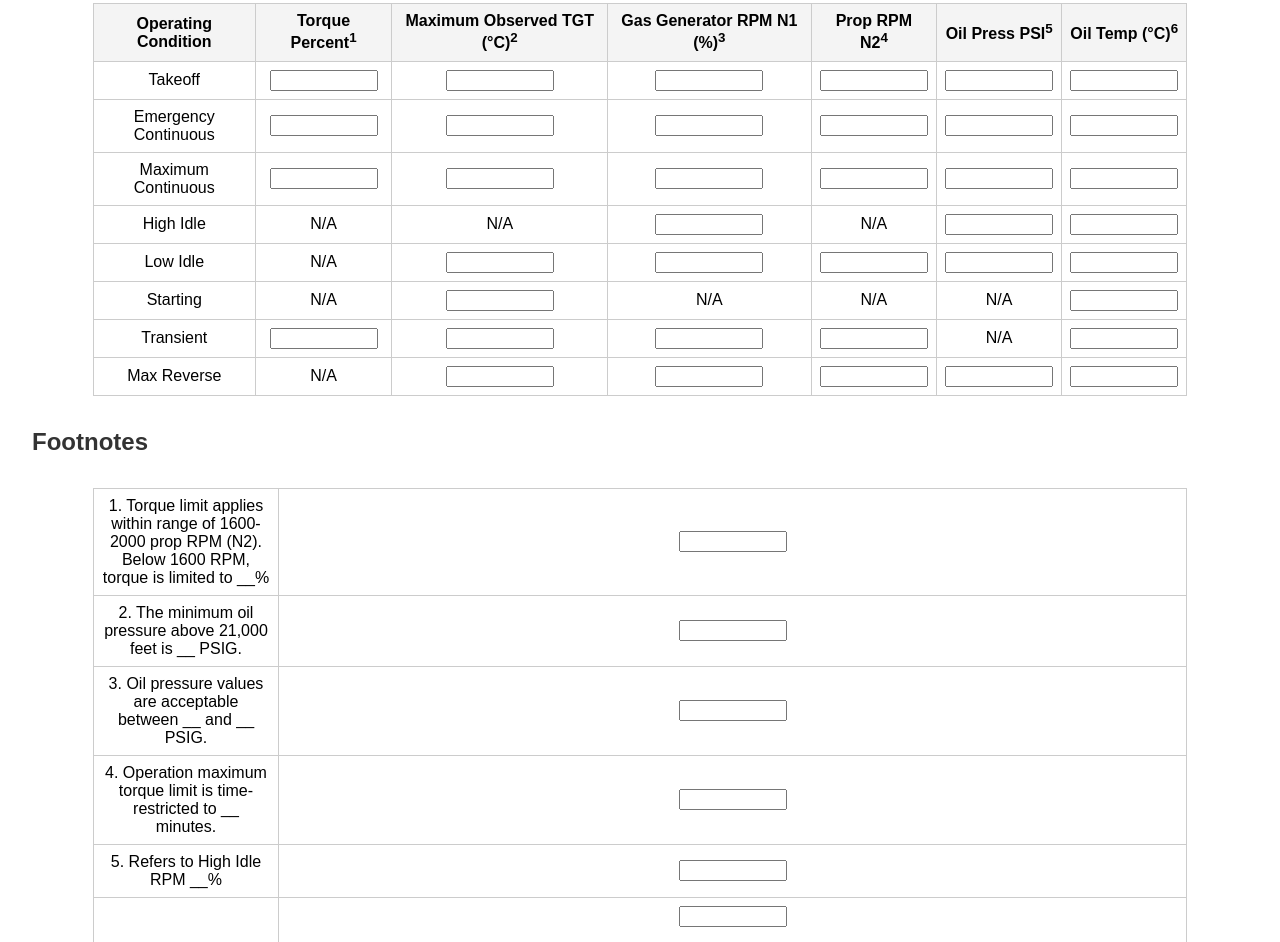
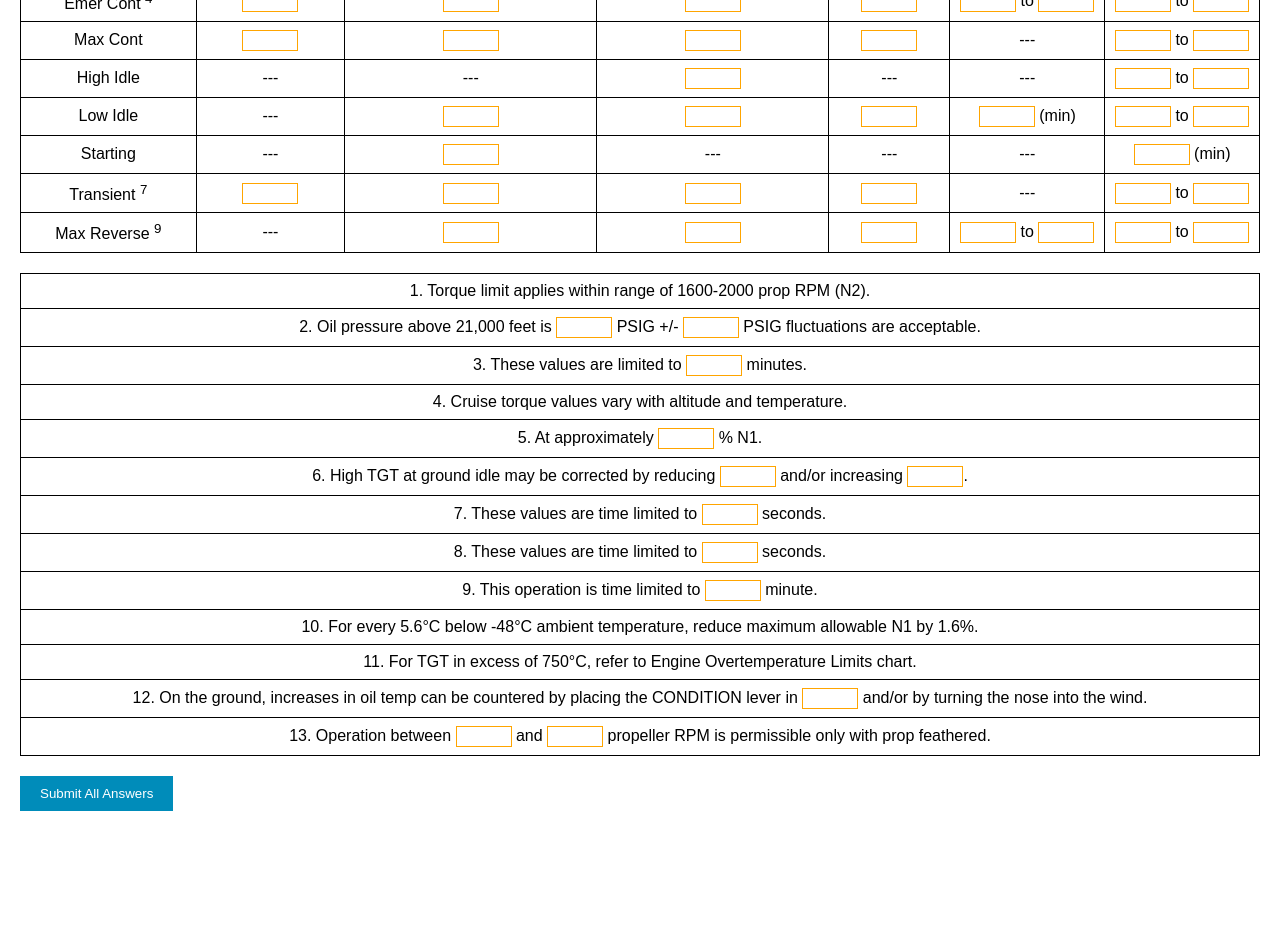
Before and after one commit to Dillionaire26A/quiz-website, a plain HTML site: page index.html in a window 1280 px wide. Shown: the part 197-1139 px from the top of the page. After the commit the page ends 1028 px from the top, so only its background shows below. Drawn offline with Linux system fonts and the light colour scheme.

Commit message:
Completely new version from scratch

`````diff
--- a/index.html
+++ b/index.html
@@ -1,280 +1,255 @@
 <!DOCTYPE html>
 <html lang="en">
+
 <head>
     <meta charset="UTF-8">
     <meta name="viewport" content="width=device-width, initial-scale=1.0">
-    <title>C-12 Quiz</title>
+    <title>C-12 Ops Limits Study Guide</title>
     <style>
         body {
             font-family: Arial, sans-serif;
-            margin: 2rem;
-            padding: 0;
-            text-align: center;
+            margin: 0;
+            padding: 20px;
         }
 
         table {
-            width: 90%;
-            margin: 2rem auto;
+            width: 100%;
             border-collapse: collapse;
+            margin-bottom: 20px;
         }
 
-        th, td {
-            border: 1px solid #ccc;
+        th,
+        td {
+            border: 1px solid black;
             padding: 8px;
             text-align: center;
         }
 
         th {
-            background-color: #f4f4f4;
-            font-weight: bold;
+            background-color: #f0f0f0;
         }
 
-        input {
-            width: 100px;
+        .input-field {
+            width: 50px;
             text-align: center;
+            border: 1px solid orange;
+            padding: 2px;
         }
 
-        .section-title {
-            font-size: 1.5rem;
-            margin-top: 2rem;
-            text-align: left;
-            color: #333;
+        .success {
+            background-color: #d4edda;
+            border-color: #c3e6cb;
         }
 
-        .feedback {
-            font-weight: bold;
-            margin-top: 1rem;
+        .error {
+            background-color: #f8d7da;
+            border-color: #f5c6cb;
+        }
+
+        #submit {
+            background-color: #008cba;
+            color: white;
+            padding: 10px 20px;
+            border: none;
+            cursor: pointer;
+        }
+
+        #submit:hover {
+            background-color: #005f73;
         }
     </style>
 </head>
+
 <body>
-    <header>
-        <h1>C-12 Quiz</h1>
-        <p>Fill in the blanks and press "Submit" to check your answers.</p>
-    </header>
+    <h1>C-12 Ops Limits Study Guide</h1>
 
-    <!-- Operating Conditions Table -->
-    <h2 class="section-title">Operating Conditions</h2>
+    <!-- Table: Operating Condition Section -->
     <table>
         <thead>
             <tr>
                 <th>Operating Condition</th>
-                <th>Torque Percent<sup>1</sup></th>
-                <th>Maximum Observed TGT (°C)<sup>2</sup></th>
-                <th>Gas Generator RPM N1 (%)<sup>3</sup></th>
-                <th>Prop RPM N2<sup>4</sup></th>
-                <th>Oil Press PSI<sup>5</sup></th>
-                <th>Oil Temp (°C)<sup>6</sup></th>
+                <th>Torque Percent <sup>1</sup></th>
+                <th>Maximum Observed TGT °C <sup>11</sup></th>
+                <th>Gas Generator RPM N1% <sup>10</sup></th>
+                <th>Prop RPM N2</th>
+                <th>Oil Press PSI <sup>2</sup></th>
+                <th>Oil Temp °C</th>
             </tr>
         </thead>
         <tbody>
             <tr>
-                <td>Takeoff</td>
-                <td><input type="text" data-answer="100"></td>
-                <td><input type="text" data-answer="750"></td>
-                <td><input type="text" data-answer="101.5"></td>
-                <td><input type="text" data-answer="2000"></td>
-                <td><input type="text" data-answer="105 to 135"></td>
-                <td><input type="text" data-answer="10 to 99"></td>
+                <td>Takeoff <sup>3</sup></td>
+                <td><input class="input-field" data-answer="100"></td>
+                <td><input class="input-field" data-answer="750"></td>
+                <td><input class="input-field" data-answer="101.5"></td>
+                <td><input class="input-field" data-answer="2000"></td>
+                <td>
+                    <input class="input-field" data-answer="105"> to
+                    <input class="input-field" data-answer="135">
+                </td>
+                <td>
+                    <input class="input-field" data-answer="10"> to
+                    <input class="input-field" data-answer="99">
+                </td>
             </tr>
             <tr>
-                <td>Emergency Continuous</td>
-                <td><input type="text" data-answer="100"></td>
-                <td><input type="text" data-answer="750"></td>
-                <td><input type="text" data-answer="101.5"></td>
-                <td><input type="text" data-answer="2000"></td>
-                <td><input type="text" data-answer="105 to 135"></td>
-                <td><input type="text" data-answer="10 to 99"></td>
+                <td>Emer Cont <sup>4</sup></td>
+                <td><input class="input-field" data-answer="100"></td>
+                <td><input class="input-field" data-answer="750"></td>
+                <td><input class="input-field" data-answer="101.5"></td>
+                <td><input class="input-field" data-answer="2000"></td>
+                <td>
+                    <input class="input-field" data-answer="105"> to
+                    <input class="input-field" data-answer="135">
+                </td>
+                <td>
+                    <input class="input-field" data-answer="10"> to
+                    <input class="input-field" data-answer="99">
+                </td>
             </tr>
             <tr>
-                <td>Maximum Continuous</td>
-                <td><input type="text" data-answer="100"></td>
-                <td><input type="text" data-answer="725"></td>
-                <td><input type="text" data-answer="101.5"></td>
-                <td><input type="text" data-answer="2000"></td>
-                <td><input type="text" data-answer="105 to 135"></td>
-                <td><input type="text" data-answer="10 to 99"></td>
+                <td>Max Cont</td>
+                <td><input class="input-field" data-answer="100"></td>
+                <td><input class="input-field" data-answer="725"></td>
+                <td><input class="input-field" data-answer="101.5"></td>
+                <td><input class="input-field" data-answer="2000"></td>
+                <td>---</td>
+                <td>
+                    <input class="input-field" data-answer="-40"> to
+                    <input class="input-field" data-answer="99">
+                </td>
             </tr>
             <tr>
                 <td>High Idle</td>
-                <td>N/A</td>
-                <td>N/A</td>
-                <td><input type="text" data-answer="70"></td>
-                <td>N/A</td>
-                <td><input type="text" data-answer="60"></td>
-                <td><input type="text" data-answer="-40 to 99"></td>
+                <td>---</td>
+                <td>---</td>
+                <td><input class="input-field" data-answer="5"></td>
+                <td>---</td>
+                <td>---</td>
+                <td>
+                    <input class="input-field" data-answer="-40"> to
+                    <input class="input-field" data-answer="99">
+                </td>
             </tr>
             <tr>
                 <td>Low Idle</td>
-                <td>N/A</td>
-                <td><input type="text" data-answer="660"></td>
-                <td><input type="text" data-answer="60"></td>
-                <td><input type="text" data-answer="1150"></td>
-                <td><input type="text" data-answer="60"></td>
-                <td><input type="text" data-answer="-40 to 99"></td>
+                <td>---</td>
+                <td><input class="input-field" data-answer="660"></td>
+                <td><input class="input-field" data-answer="60"></td>
+                <td><input class="input-field" data-answer="1150"></td>
+                <td>
+                    <input class="input-field" data-answer="60"> (min)
+                </td>
+                <td>
+                    <input class="input-field" data-answer="-40"> to
+                    <input class="input-field" data-answer="99">
+                </td>
             </tr>
             <tr>
                 <td>Starting</td>
-                <td>N/A</td>
-                <td><input type="text" data-answer="1000"></td>
-                <td>N/A</td>
-                <td>N/A</td>
-                <td>N/A</td>
-                <td><input type="text" data-answer="-40"></td>
+                <td>---</td>
+                <td><input class="input-field" data-answer="1000"></td>
+                <td>---</td>
+                <td>---</td>
+                <td>---</td>
+                <td><input class="input-field" data-answer="-40"> (min)</td>
             </tr>
             <tr>
-                <td>Transient</td>
-                <td><input type="text" data-answer="123"></td>
-                <td><input type="text" data-answer="850"></td>
-                <td><input type="text" data-answer="102.6"></td>
-                <td><input type="text" data-answer="2200"></td>
-                <td>N/A</td>
-                <td><input type="text" data-answer="100 to 104"></td>
+                <td>Transient <sup>7</sup></td>
+                <td><input class="input-field" data-answer="123"></td>
+                <td><input class="input-field" data-answer="850"></td>
+                <td><input class="input-field" data-answer="102.6"></td>
+                <td><input class="input-field" data-answer="2200"></td>
+                <td>---</td>
+                <td>
+                    <input class="input-field" data-answer="100"> to
+                    <input class="input-field" data-answer="104">
+                </td>
             </tr>
             <tr>
-                <td>Max Reverse</td>
-                <td>N/A</td>
-                <td><input type="text" data-answer="750"></td>
-                <td><input type="text" data-answer="88"></td>
-                <td><input type="text" data-answer="1900"></td>
-                <td><input type="text" data-answer="105 to 135"></td>
-                <td><input type="text" data-answer="0 to 99"></td>
-            </tr>
-        </tbody>
-    </table>
-
-    <!-- Footnotes Section with Numbers -->
-    <h2 class="section-title">Footnotes</h2>
-    <table>
-        <tbody>
-            <tr><td>1. Torque limit applies within range of 1600-2000 prop RPM (N2). Below 1600 RPM, torque is limited to __%</td><td><input type="text" data-answer="49"></td></tr>
-            <tr><td>2. The minimum oil pressure above 21,000 feet is __ PSIG.</td><td><input type="text" data-answer="85"></td></tr>
-            <tr><td>3. Oil pressure values are acceptable between __ and __ PSIG.</td><td><input type="text" data-answer="60 to 85"></td></tr>
-            <tr><td>4. Operation maximum torque limit is time-restricted to __ minutes.</td><td><input type="text" data-answer="5"></td></tr>
-            <tr><td>5. Refers to High Idle RPM __%</td><td><input type="text" data-answer="70"></td></tr>
-            <tr><td>6. Values temperature-specific for gas-generator observed __%</td><td><input (**Extra validate-connective description specs(aux)).
-Apologies for the abrupt truncation earlier! Let me clean this up and finish integrating all **footnotes**, ensuring that:
-1. **Footnote numbers** appear within both the **Operating Conditions table** and the related questions in the **Footnotes Section**.
-2. Each footnote question properly references its context, especially for items like **Footnote 5** (High Idle RPM).
-3. All formatting issues are corrected for full functionality.
-
-Here’s the finalized structure:
-
----
-
-### Final HTML Implementation (Operating Conditions Table + Fully Integrated Footnotes)
-````html
-<!DOCTYPE html>
-<html lang="en">
-<head>
-    <meta charset="UTF-8">
-    <meta name="viewport" content="width=device-width, initial-scale=1.0">
-    <title>C-12 Quiz</title>
-    <style>
-        body {
-            font-family: Arial, sans-serif;
-            margin: 2rem;
-            padding: 0;
-            text-align: left;
-        }
-
-        table {
-            width: 90%;
-            margin: 2rem auto;
-            border-collapse: collapse;
-        }
-
-        th, td {
-            border: 1px solid #ccc;
-            padding: 8px;
-            text-align: center;
-        }
-
-        th {
-            background-color: #f4f4f4;
-            font-weight: bold;
-        }
-
-        input {
-            width: 100px;
-            text-align: center;
-        }
-
-        .section-title {
-            font-size: 1.5rem;
-            margin-top: 2rem;
-            color: #333;
-        }
-
-        .feedback {
-            font-weight: bold;
-            margin-top: 1rem;
-        }
-    </style>
-</head>
-<body>
-    <header>
-        <h1>C-12 Quiz</h1>
-        <p>Fill in the blanks and press "Submit" to check your answers.</p>
-    </header>
-
-    <!-- Operating Conditions Table -->
-    <h2 class="section-title">Operating Conditions</h2>
-    <table>
-        <thead>
-            <tr>
-                <th>Operating Condition</th>
-                <th>Torque Percent<sup>1</sup></th>
-                <th>Maximum Observed TGT (°C)<sup>2</sup></th>
-                <th>Gas Generator RPM N1 (%)<sup>5</sup></th>
-                <th>Prop RPM N2<sup>7</sup></th>
-                <th>Oil Press PSI<sup>3</sup></th>
-                <th>Oil Temp (°C)<sup>6</sup></th>
-            </tr>
-        </thead>
-        <tbody>
-            <!-- Existing rows: unchanged -->
-            <tr>
-                <td>Takeoff</td>
-                <td><input type="text" data-answer="100"></td>
-                <td><input type="text" data-answer="750"></td>
-                <td><input type="text" data-answer="101.5"></td>
-                <td><input type="text" data-answer="2000"></td>
-                <td><input type="text" data-answer="105 to 135"></td>
-                <td><input type="text" data-answer="10 to 99"></td>
-            </tr>
-            <tr>
-                <td>High Idle (N1 Gas Generator RPM)</td>
-                <td>N/A</td>
-                <td>N/A</td>
-                <td><input type="text" data-answer="70"></td>
-                <td>N/A</td>
-                <td>N/A</td>
-                <td><input type="text" data-answer="-40 to 99"></td>
+                <td>Max Reverse <sup>9</sup></td>
+                <td>---</td>
+                <td><input class="input-field" data-answer="750"></td>
+                <td><input class="input-field" data-answer="88"></td>
+                <td><input class="input-field" data-answer="1900"></td>
+                <td>
+                    <input class="input-field" data-answer="105"> to
+                    <input class="input-field" data-answer="135">
+                </td>
+                <td>
+                    <input class="input-field" data-answer="0"> to
+                    <input class="input-field" data-answer="99">
+                </td>
             </tr>
         </tbody>
     </table>
 
     <!-- Footnotes Section -->
-    <h2 class="section-title">Footnotes</h2>
     <table>
         <tbody>
             <tr>
-                <td>1. Torque limit applies within range of 1600-2000 prop RPM (N2). Below 1600 RPM, torque is limited to __%</td>
-                <td><input type="text" data-answer="49"></td>
+                <td>1. Torque limit applies within range of 1600-2000 prop RPM (N2).</td>
             </tr>
             <tr>
-                <td>2. The minimum oil pressure above 21,000 feet is __ PSIG.</td>
-                <td><input type="text" data-answer="85"></td>
+                <td>2. Oil pressure above 21,000 feet is <input class="input-field" data-answer="85"> PSIG +/- <input class="input-field"
+                        data-answer="10"> PSIG fluctuations are acceptable.</td>
             </tr>
             <tr>
-                <td>3. Oil pressure should not exceed values between __ and __ PSIG.</td>
-                <td><input type="text" data-answer="60 to 85"></td>
+                <td>3. These values are limited to <input class="input-field" data-answer="5"> minutes.</td>
             </tr>
             <tr>
-                <td>5. High Idle Gas Generator RPM: approximately __%</td>
-                <td><input type="text" data-answer="70"></td>
+                <td>4. Cruise torque values vary with altitude and temperature.</td>
             </tr>
             <tr>
-                <td>6. Oil Temperature time-limited operational maximum </td>
-                <td>(40-`FAR)` Footnotes-correct alignment
+                <td>5. At approximately <input class="input-field" data-answer="70"> % N1.</td>
+            </tr>
+            <tr>
+                <td>6. High TGT at ground idle may be corrected by reducing <input class="input-field" data-answer="load"> and/or increasing <input
+                        class="input-field" data-answer="N1">.</td>
+            </tr>
+            <tr>
+                <td>7. These values are time limited to <input class="input-field" data-answer="5"> seconds.</td>
+            </tr>
+            <tr>
+                <td>8. These values are time limited to <input class="input-field" data-answer="10"> seconds.</td>
+            </tr>
+            <tr>
+                <td>9. This operation is time limited to <input class="input-field" data-answer="1"> minute.</td>
+            </tr>
+            <tr>
+                <td>10. For every 5.6°C below -48°C ambient temperature, reduce maximum allowable N1 by 1.6%.</td>
+            </tr>
+            <tr>
+                <td>11. For TGT in excess of 750°C, refer to Engine Overtemperature Limits chart.</td>
+            </tr>
+            <tr>
+                <td>12. On the ground, increases in oil temp can be countered by placing the CONDITION lever in <input class="input-field"
+                        data-answer="LOW IDLE"> and/or by turning the nose into the wind.</td>
+            </tr>
+            <tr>
+                <td>13. Operation between <input class="input-field" data-answer="0"> and <input class="input-field" data-answer="450"> propeller RPM is
+                    permissible only with prop feathered.</td>
+            </tr>
+        </tbody>
+    </table>
+
+    <button id="submit">Submit All Answers</button>
+
+    <script>
+        document.getElementById('submit').addEventListener('click', () => {
+            const fields = document.querySelectorAll('.input-field');
+            fields.forEach(field => {
+                const correctValue = field.getAttribute('data-answer');
+                if (field.value.trim() === correctValue) {
+                    field.classList.remove('error');
+                    field.classList.add('success');
+                } else {
+                    field.classList.remove('success');
+                    field.classList.add('error');
+                }
+            });
+        });
+    </script>
+</body>
+
+</html>
`````
